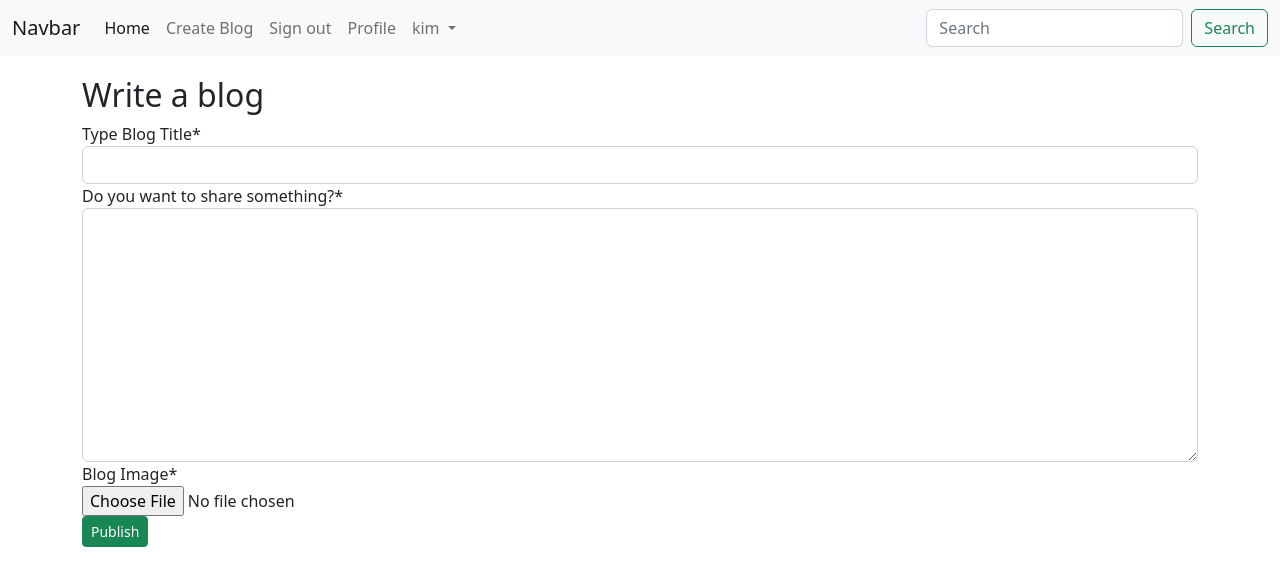
After one commit to kimbrian2010/blogproject, a Django app: page /blog/write/ in a window 1280 px wide. The commit adds this page. Shown: the top 586 px of the page. Run offline with Django 4.2, Linux system fonts and the light colour scheme; a user stored in the database is signed in; some libraries are stand-ins or nearby versions.

Commit message:
initial create article page

```diff
--- a/blog_app/models.py
+++ b/blog_app/models.py
@@ -13,6 +13,9 @@ class Blog(models.Model):
     publish_date = models.DateTimeField(auto_now_add=True)
     update_date = models.DateTimeField(auto_now=True)
 
+    class Meta:
+        ordering = ['-publish_date']
+
     def __str__(self):
         return self.blog_title
 
@@ -22,6 +25,12 @@ class Comment(models.Model):
     comment = models.TimeField()
     comment_date = models.DateTimeField(auto_now_add=True)
 
+    class Meta:
+        ordering = ['-comment_date']
+
+    def __str__(self):
+        return self.comment
+
 class Likes(models.Model):
     blog = models.ForeignKey(Blog, on_delete=models.CASCADE, related_name='liked_blog')
     user = models.ForeignKey(User, on_delete=models.CASCADE, related_name='liker_user')
--- a/blog_app/urls.py
+++ b/blog_app/urls.py
@@ -4,5 +4,6 @@ from . import views
 app_name = 'blog_app'
 
 urlpatterns = [
-    path('', views.blog_list, name='blog-list' )
+    path('', views.BlogList.as_view(), name='blog-list' ),
+    path('write/', views.CreateBlog.as_view(), name='create-blog' ), #Use 'write/' as path
 ]
--- a/blog_app/views.py
+++ b/blog_app/views.py
@@ -1,6 +1,35 @@
-from django.shortcuts import render
+from django.shortcuts import render, HttpResponseRedirect
+
+from django.views.generic import CreateView, UpdateView, ListView, DetailView, TemplateView, DeleteView
+from blog_app.models import Blog, Comment, Likes
+from django.urls import reverse, reverse_lazy
+from django.contrib.auth.decorators import login_required
+from django.contrib.auth.mixins import LoginRequiredMixin
+import uuid
+
 
 # Create your views here.
 
-def blog_list(request):
-    return render(request, 'blog_app/blog_list.html', context={})
+#def blog_list(request):
+    #return render(request, 'blog_app/blog_list.html', context={})
+
+
+class BlogList(ListView):
+    context_object_name = 'blogs' #passing context in class based view
+    model = Blog
+    template_name = 'blog_app/blog_list.html'
+    queryset = Blog.objects.order_by('-publish_date') #Display articles by new to old
+
+
+class CreateBlog(LoginRequiredMixin,CreateView):
+    model = Blog
+    template_name = 'blog_app/create_blog.html'
+    fields = ('blog_title', 'blog_content','blog_image')
+
+    def form_valid(self, form):
+        blog_obj = form.save(commit = False)
+        blog_obj.author = self.request.user #assigning current user to auth of created user
+        title = blog_obj.blog_title
+        blog_obj.slug = title.replace(" ", "-")+ "-" + str(uuid.uuid4()) #replacing spaces in the title with "-"
+        blog_obj.save()
+        return HttpResponseRedirect(reverse('index'))
--- a/templates/base.html
+++ b/templates/base.html
@@ -7,7 +7,7 @@
     <link href="https://cdn.jsdelivr.net/npm/bootstrap@5.2.2/dist/css/bootstrap.min.css" rel="stylesheet" integrity="sha384-Zenh87qX5JnK2Jl0vWa8Ck2rdkQ2Bzep5IDxbcnCeuOxjzrPF/et3URy9Bv1WTRi" crossorigin="anonymous">
   </head>
   <body>
-    <nav class="navbar navbar-expand-lg bg-secondary">
+    <nav class="navbar navbar-expand-lg bg-light">
         <div class="container-fluid">
           <a class="navbar-brand" href="#">Navbar</a>
           <button class="navbar-toggler" type="button" data-bs-toggle="collapse" data-bs-target="#navbarSupportedContent" aria-controls="navbarSupportedContent" aria-expanded="false" aria-label="Toggle navigation">
@@ -20,6 +20,9 @@
               </li>
               {% if user.is_authenticated %}
               <li class="nav-item">
+                <a class="nav-link" href="{% url 'blog_app:create-blog' %}">Create Blog</a>
+              </li>
+              <li class="nav-item">
                 <a class="nav-link" href="{% url 'blog_login:signout' %}">Sign out</a>
               </li>
               <li class="nav-item">
@@ -27,11 +30,11 @@
               </li>
               <li class="nav-item dropdown">
                 <a class="nav-link dropdown-toggle" href="#" role="button" data-bs-toggle="dropdown" aria-expanded="false">
-                  Dropdown
+                  {{user.username}}
                 </a>
                 <ul class="dropdown-menu">
-                  <li><a class="dropdown-item" href="#">Action</a></li>
-                  <li><a class="dropdown-item" href="#">Another action</a></li>
+                  <li><a class="dropdown-item" href="{% url 'blog_login:profile' %}">My Profile</a></li>
+                  <li><a class="dropdown-item" href="{% url 'blog_login:signout' %}">sign out</a></li>
                   <li><hr class="dropdown-divider"></li>
                   <li><a class="dropdown-item" href="#">Something else here</a></li>
                 </ul>
--- a/templates/blog_app/blog_list.html
+++ b/templates/blog_app/blog_list.html
@@ -2,6 +2,10 @@
 {% block title %} Home {% endblock %}
 
 {% block content %}
-<h2> List of blogs</h2>
+{% for blog in blogs %}
+<h2>{{blog.blog_title}}</h2>
+<h6>{{blog.publish_date}}</h6>
+
+{% endfor %}
 
 {% endblock %}
--- /dev/null
+++ b/templates/blog_app/create_blog.html
@@ -0,0 +1,13 @@
+{% extends '../base.html' %}
+{% load crispy_forms_tags %}
+{% block title %} Create Blog {% endblock %}
+
+{% block content %}
+<h2> Write a blog</h2>
+<form method="post" enctype="multipart/form-data">
+{{form|crispy}}
+{% csrf_token %}
+<button type="submit" class="btn btn-success btn-sm">Publish</button>
+</form>
+<br><br><br>
+{% endblock %}
```
Also changed, not shown: templates/blog_app/blog_details.html (added, +7 -0 lines), templates/blog_app/blog_edit.html (added, +7 -0 lines), templates/blog_app/my_blog_list.html (added, +7 -0 lines), db.sqlite3, media/blog_image/DSC_8858.PNG (added), media/blog_image/FRCcl9lXoAEK9z3.jpg (added), media/blog_image/FRCcl9lXoAEK9z3_NPxfx4h.jpg (added), media/profile_pics/cry_XRW3AKC.jpg (added), media/profile_pics/download_2.jpg (deleted), 1 other file.
